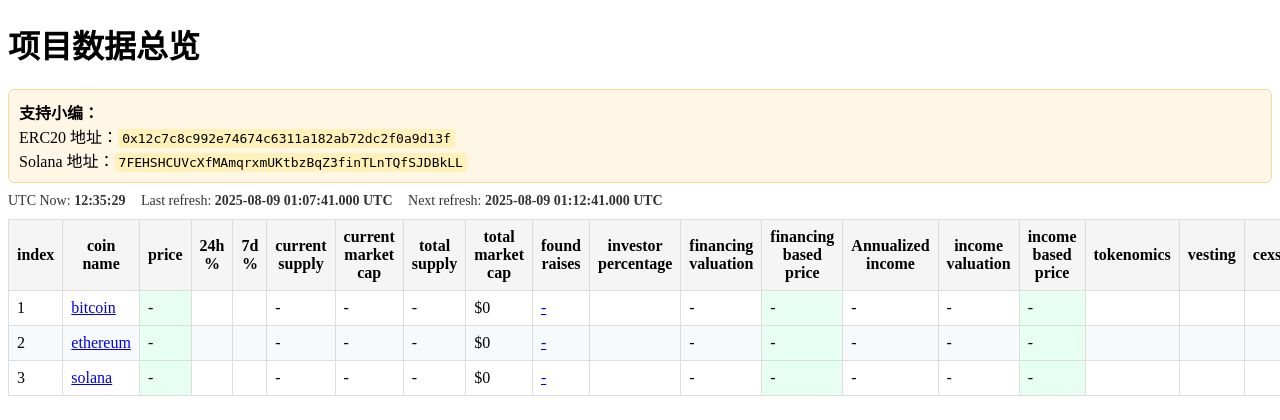
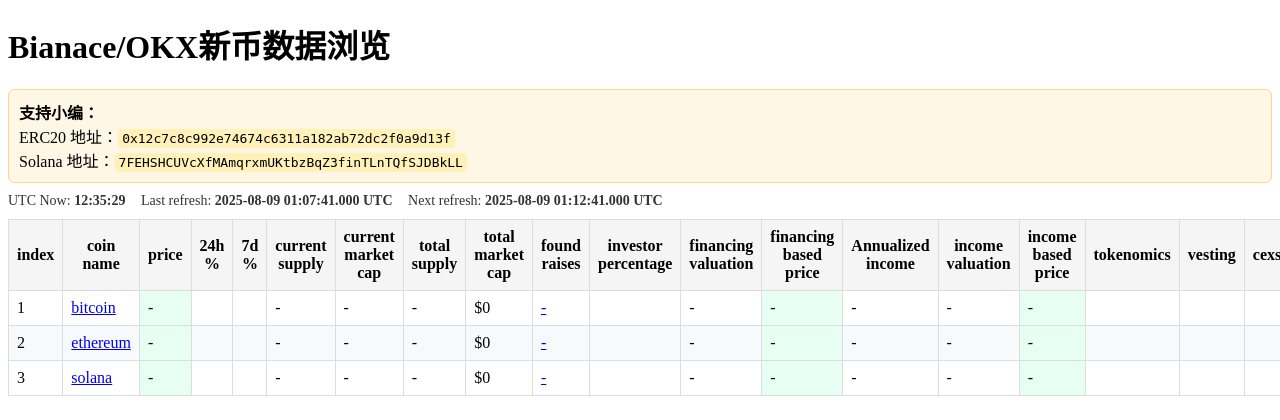
Before and after one commit to BenjaminZH1777/crypto-prices-dashboard, a Flask app: page / in a window 1280 px wide; the page is wider, and only the part inside the window is pictured. Shown: the part 34-454 px from the top of that part. Run offline with Flask 3, Linux system fonts and the light colour scheme; data comes from the database, SQL or seed files in the repository; data that the repository does not hold is empty.

Commit message:
chore: rename homepage title to 'Bianace/OKX新币数据浏览'; bump VERSION to 1.1.20250809.002

```diff
--- a/templates/index.html
+++ b/templates/index.html
@@ -32,7 +32,7 @@
         <div>版本：<strong>{{ APP_VERSION }}</strong></div>
     </div>
 
-    <h1>项目数据总览</h1>
+    <h1>Bianace/OKX新币数据浏览</h1>
 
     <div class="donation">
         <strong>支持小编：</strong><br>
```
Also changed, not shown: README.md, 1 other file.
